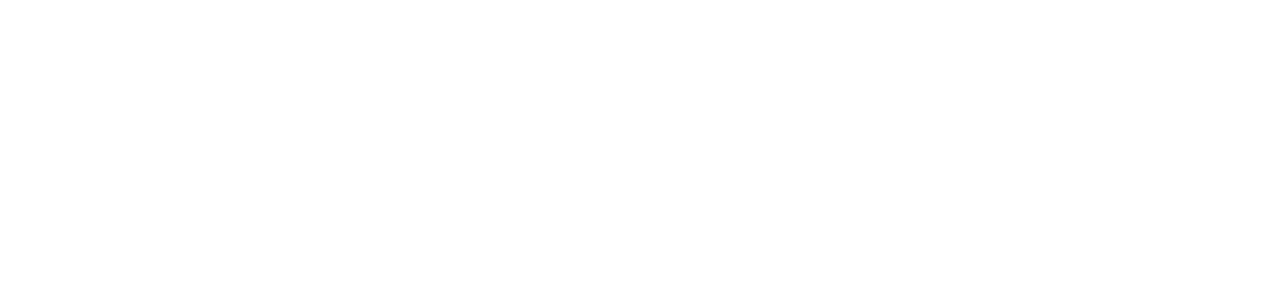
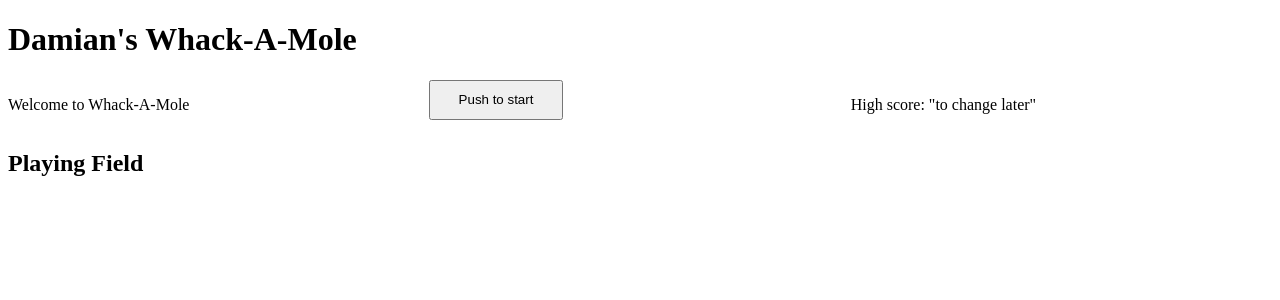
Before and after one commit to DamianDM2006/block26_workshop-WhackAMole, a React (Vite) app: page / in a window 1280 px wide. Shown: the top 300 px of the page. Built offline with nearby package versions, Linux system fonts and the light colour scheme.

Commit message:
created components to render. no functionality.

```diff
--- a/src/App.jsx
+++ b/src/App.jsx
@@ -1,3 +1,16 @@
-export default function App() {
-  return <></>;
-}
+import Controls from "./controls/Controls.jsx";
+import PlayingField from "./field/PlayingField.jsx"
+
+const App = () => {
+  return (
+    <>
+      <h1>Damian's Whack-A-Mole</h1>
+      <Controls />
+      <PlayingField />
+
+
+    </>
+  );
+};
+
+export default App;
--- /dev/null
+++ b/src/controls/Controls.jsx
@@ -0,0 +1,13 @@
+
+
+const Controls = () => {
+  return (
+    <section className="control">
+      <p>Welcome to Whack-A-Mole</p>
+      <button className="reset">Push to start</button>
+      <p>High score: "to change later"</p>
+    </section>
+  )
+};
+
+export default Controls;
--- /dev/null
+++ b/src/field/PlayingField.jsx
@@ -0,0 +1,10 @@
+
+const PlayingField = () => {
+  return (
+    <section className="field">
+      <h2>Playing Field</h2>
+    </section>
+  )
+};
+
+export default PlayingField;
--- a/src/index.css
+++ b/src/index.css
@@ -6,3 +6,13 @@
 .mole {
   background-image: url("/mole.png");
 }
+
+.control {
+  display: grid;
+  grid-template-columns: 1fr 1fr 1fr;
+}
+
+.reset {
+  width: 10em;
+  height: 3em;
+}
```
Also changed, not shown: 1 other file (tests, documents, lock files or other folders).
